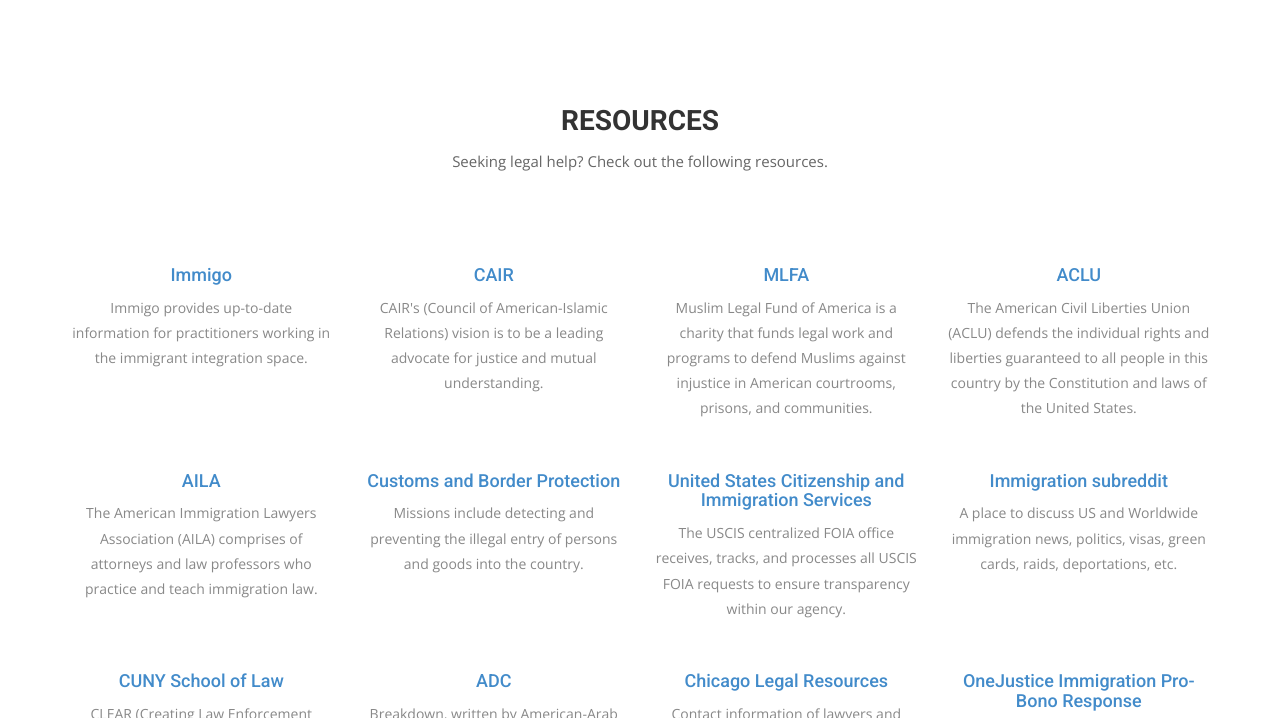
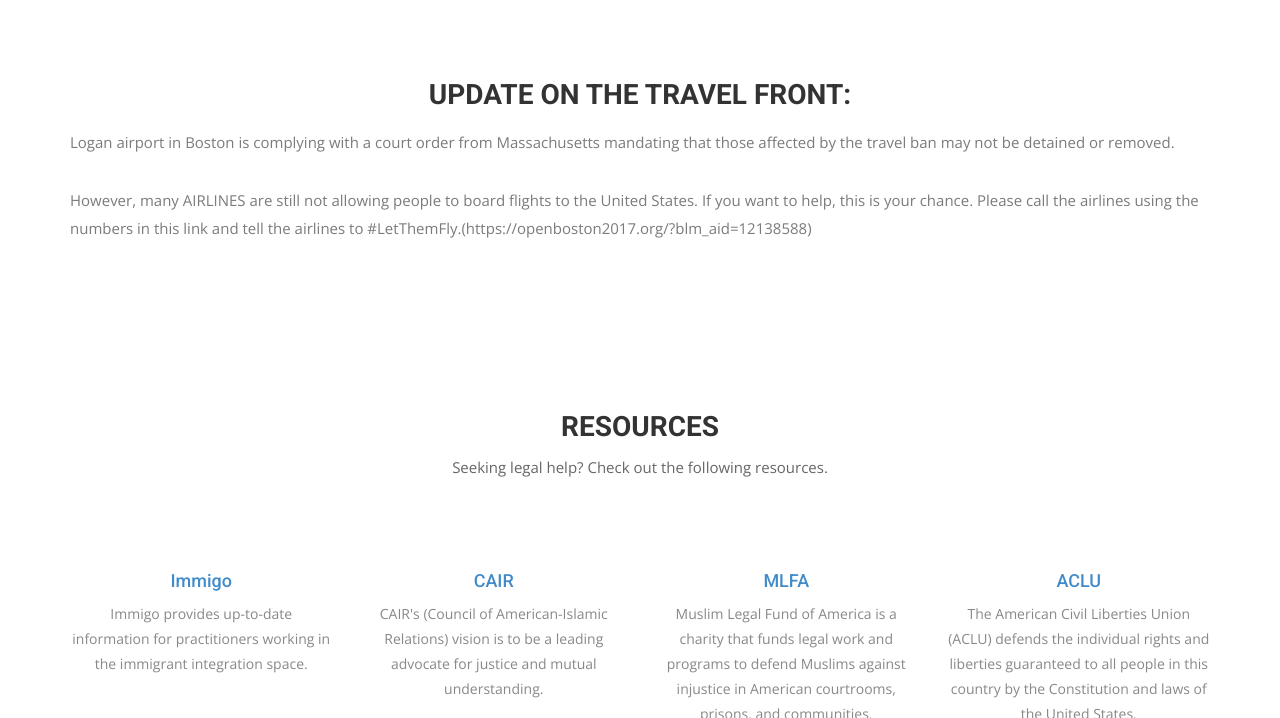
Before and after one commit to aymannadeem/yourhaq, a Jekyll site: the page built from index.html, in a window 1280 px wide and 900 px high, scrolled down 387 px, cut to the strip 182-900 px from the top of the window. Built offline with Jekyll 4.4.1, drawn with Linux system fonts in a browser that asks for light colours; nearby versions of some CDN libraries; some web fonts are replaced.

Commit message:
Update on the travel front (boston)

```diff
--- a/index.html
+++ b/index.html
@@ -16,7 +16,21 @@
     </div>
   </div>
 </section>
-
+<section id="intro">
+  <div class="container">
+    <div class="row">
+      <div class="col-md-12 col-sm-12">
+        <div class="block">
+          <div class="section-title">
+            <h2 class="text-center">Update on the travel front:</h2>
+            <p class="text-left">Logan airport in Boston is complying with a court order from Massachusetts mandating that those affected by the travel ban may not be detained or removed.</p>
+            <p class="text-left">However, many AIRLINES are still not allowing people to board flights to the United States. If you want to help, this is your chance. Please call the airlines using the numbers in this link and tell the airlines to #LetThemFly.(https://openboston2017.org/?blm_aid=12138588)</p>
+          </div>
+        </div>
+      </div><!-- .col-md-7 close -->
+    </div>
+  </div>
+</section>
 <!-- Service Start -->
 <section id="service">
   <div class="container">
```
